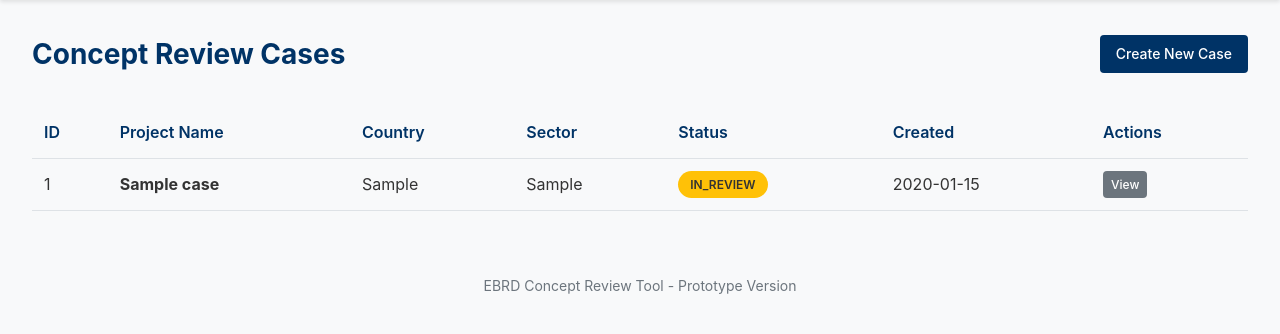
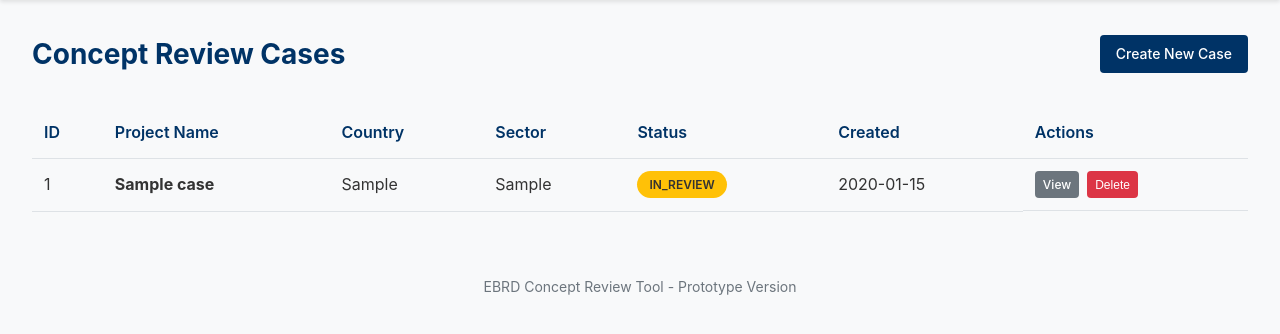
Before and after one commit to masoom181096/ConceptReviewTool, a FastAPI app: page /cases in a window 1280 px wide. Shown: the part 74-408 px from the top of the page. Run offline with FastAPI, Linux system fonts and the light colour scheme; tables that the repository leaves empty hold one stand-in row (values such as "Sample post").

Commit message:
Add ability to delete cases and all associated project data
Introduces a POST endpoint `/cases/{case_id}/delete` for deleting a case, along with its related data from multiple tables (CaseDocuments, SectorProfile, GapAnalysisItem, etc.). Adds a "Delete" button to the `cases_list.html` template, which triggers a confirmation modal (`deleteModal`) via JavaScript. This modal displays the case name and provides a warning before submitting a POST request to the new delete endpoint. CSS styles for the delete button and modal are added to `static/styles.css`. The `replit.md` is updated to reflect the new delete functionality.

Replit-Commit-Author: Agent
Replit-Commit-Session-Id: 3b8bb083-30cb-4177-bcae-d30b09678aec
Replit-Commit-Checkpoint-Type: full_checkpoint
Replit-Commit-Event-Id: aff58525-53e8-4254-a2b6-c25f942afdd3
Replit-Commit-Screenshot-Url: https://storage.googleapis.com/screenshot-production-us-central1/bb77007f-fa19-45c9-af34-7465a1598c5e/3b8bb083-30cb-4177-bcae-d30b09678aec/ECNC17S

```diff
--- a/main.py
+++ b/main.py
@@ -116,6 +116,26 @@ async def list_cases(request: Request, db: Session = Depends(get_db)):
         "cases_list.html",
         {"request": request, "cases": cases}
     )
+
+
+@app.post("/cases/{case_id}/delete", response_class=HTMLResponse)
+async def delete_case(case_id: int, db: Session = Depends(get_db)):
+    """Delete a case and all its related data."""
+    case = db.query(Case).filter(Case.id == case_id).first()
+    if not case:
+        raise HTTPException(status_code=404, detail="Case not found")
+
+    db.query(CaseDocuments).filter(CaseDocuments.case_id == case_id).delete()
+    db.query(SectorProfile).filter(SectorProfile.case_id == case_id).delete()
+    db.query(GapAnalysisItem).filter(GapAnalysisItem.case_id == case_id).delete()
+    db.query(BaselineKPI).filter(BaselineKPI.case_id == case_id).delete()
+    db.query(FinancialOption).filter(FinancialOption.case_id == case_id).delete()
+    db.query(SustainabilityProfile).filter(SustainabilityProfile.case_id == case_id).delete()
+    db.query(ConceptNote).filter(ConceptNote.case_id == case_id).delete()
+    db.delete(case)
+    db.commit()
+
+    return RedirectResponse(url="/cases", status_code=302)
 
 
 @app.get("/cases/new", response_class=HTMLResponse)
--- a/static/styles.css
+++ b/static/styles.css
@@ -120,6 +120,15 @@ body {
 
 .btn-secondary:hover {
     background-color: #5a6268;
+}
+
+.btn-danger {
+    background-color: var(--danger-color);
+    color: white;
+}
+
+.btn-danger:hover {
+    background-color: #c82333;
 }
 
 .btn-sm {
@@ -847,3 +856,52 @@ body {
         grid-template-columns: 1fr;
     }
 }
+
+.modal {
+    position: fixed;
+    top: 0;
+    left: 0;
+    width: 100%;
+    height: 100%;
+    background-color: rgba(0, 0, 0, 0.5);
+    display: flex;
+    justify-content: center;
+    align-items: center;
+    z-index: 1000;
+}
+
+.modal-content {
+    background: white;
+    padding: 2rem;
+    border-radius: 8px;
+    max-width: 450px;
+    width: 90%;
+    box-shadow: 0 4px 20px rgba(0, 0, 0, 0.15);
+}
+
+.modal-content h3 {
+    margin-bottom: 1rem;
+    color: var(--text-color);
+}
+
+.modal-content p {
+    margin-bottom: 0.75rem;
+    color: var(--text-color);
+}
+
+.modal-content .warning-text {
+    color: var(--danger-color);
+    font-size: 0.875rem;
+}
+
+.modal-actions {
+    display: flex;
+    justify-content: flex-end;
+    gap: 0.75rem;
+    margin-top: 1.5rem;
+}
+
+.actions-cell {
+    display: flex;
+    gap: 0.5rem;
+}
--- a/templates/cases_list.html
+++ b/templates/cases_list.html
@@ -34,8 +34,9 @@
                 </span>
             </td>
             <td>{{ case.created_at.strftime('%Y-%m-%d') }}</td>
-            <td>
+            <td class="actions-cell">
                 <a href="/cases/{{ case.id }}" class="btn btn-secondary btn-sm">View</a>
+                <button type="button" class="btn btn-danger btn-sm" data-case-id="{{ case.id }}" data-case-name="{{ case.name|e }}" onclick="confirmDelete(this)">Delete</button>
             </td>
         </tr>
         {% endfor %}
@@ -48,4 +49,38 @@
     <a href="/cases/new" class="btn btn-primary">Create New Case</a>
 </div>
 {% endif %}
+
+<div id="deleteModal" class="modal" style="display: none;">
+    <div class="modal-content">
+        <h3>Confirm Delete</h3>
+        <p>Are you sure you want to delete "<span id="deleteProjectName"></span>"?</p>
+        <p class="warning-text">This action cannot be undone. All project data will be permanently deleted.</p>
+        <div class="modal-actions">
+            <button type="button" class="btn btn-secondary" onclick="closeDeleteModal()">Cancel</button>
+            <form id="deleteForm" method="POST" style="display: inline;">
+                <button type="submit" class="btn btn-danger">Delete</button>
+            </form>
+        </div>
+    </div>
+</div>
+
+<script>
+function confirmDelete(button) {
+    var caseId = button.getAttribute('data-case-id');
+    var projectName = button.getAttribute('data-case-name');
+    document.getElementById('deleteProjectName').textContent = projectName;
+    document.getElementById('deleteForm').action = '/cases/' + caseId + '/delete';
+    document.getElementById('deleteModal').style.display = 'flex';
+}
+
+function closeDeleteModal() {
+    document.getElementById('deleteModal').style.display = 'none';
+}
+
+document.getElementById('deleteModal').addEventListener('click', function(e) {
+    if (e.target === this) {
+        closeDeleteModal();
+    }
+});
+</script>
 {% endblock %}
```
Also changed, not shown: replit.md (+3 -0 lines), 1 other file.
